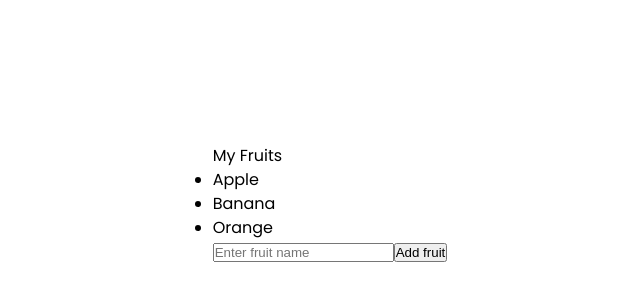
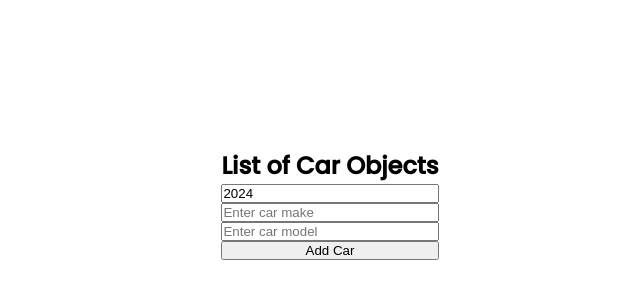
Before and after one commit to cedik456/react-tutorial, a React (Vite) app in the folder my-react-app/: page / in a window 1280 px wide. Shown: the part 196-496 px from the top of the page, without its empty margins (310-950 px from the left). Built offline with nearby package versions, Linux system fonts and the light colour scheme.

Commit message:
Learned to update the state of an array of objecs

```diff
--- a/my-react-app/src/App.jsx
+++ b/my-react-app/src/App.jsx
@@ -1,9 +1,9 @@
-import UpdateArrayState from "./UpdateArrayState";
+import UpdateArrayofObjects from "./UpdateArrayofObjects";
 
 function App() {
   return (
     <div>
-      <UpdateArrayState />
+      <UpdateArrayofObjects />
     </div>
   );
 }
--- a/my-react-app/src/UpdateArrayState.jsx
+++ b/my-react-app/src/UpdateArrayState.jsx
@@ -7,7 +7,7 @@
     const newFruit = document.getElementById("fruitInput").value;
     document.getElementById("fruitInput").value = "";
 
-    setFruits((prevFruit) => [...prevFruit, newFruit]);
+    setFruits((f) => [...f, newFruit]); // tried it for new updater function
   }
 
   function handleRemoveFruit(index) {
--- /dev/null
+++ b/my-react-app/src/UpdateArrayofObjects.jsx
@@ -0,0 +1,62 @@
+import React, { useState } from "react";
+
+function UpdateArrayofObjects() {
+  const [cars, setCars] = useState([]);
+  const [carYear, setCarYear] = useState(new Date().getFullYear());
+  const [carMake, setCarMake] = useState("");
+  const [carModel, setCarModel] = useState("");
+
+  function handleAddCar() {
+    const newCaR = { year: carYear, make: carMake, model: carModel };
+
+    setCars((prevCar) => [...prevCar, newCaR]);
+    setCarYear(new Date().getFullYear());
+    setCarMake("");
+    setCarModel("");
+  }
+
+  function handleRemoveCar(index) {
+    setCars((prevCar) => prevCar.filter((element, i) => i !== index));
+  }
+
+  function handleCarYear(event) {
+    setCarYear(event.target.value);
+  }
+
+  function handleMakeChange(event) {
+    setCarMake(event.target.value);
+  }
+
+  function handleModelChange(event) {
+    setCarModel(event.target.value);
+  }
+
+  return (
+    <div className="object-container">
+      <h2>List of Car Objects</h2>
+      <ul>
+        {cars.map((car, index) => (
+          <li key={index} onClick={() => handleRemoveCar(index)}>
+            {car.year} {car.make} {car.model}
+          </li>
+        ))}
+      </ul>
+      <input type="number" value={carYear} onChange={handleCarYear} />
+      <input
+        type="text"
+        value={carMake}
+        onChange={handleMakeChange}
+        placeholder="Enter car make"
+      />
+      <input
+        type="text"
+        value={carModel}
+        onChange={handleModelChange}
+        placeholder="Enter car model"
+      />
+      <button onClick={handleAddCar}>Add Car</button>
+    </div>
+  );
+}
+
+export default UpdateArrayofObjects;
--- a/my-react-app/src/index.css
+++ b/my-react-app/src/index.css
@@ -226,3 +226,8 @@
   padding: 0.5rem;
   background-color: #fff;
 }
+
+.object-container {
+  display: flex;
+  flex-direction: column;
+}
```
